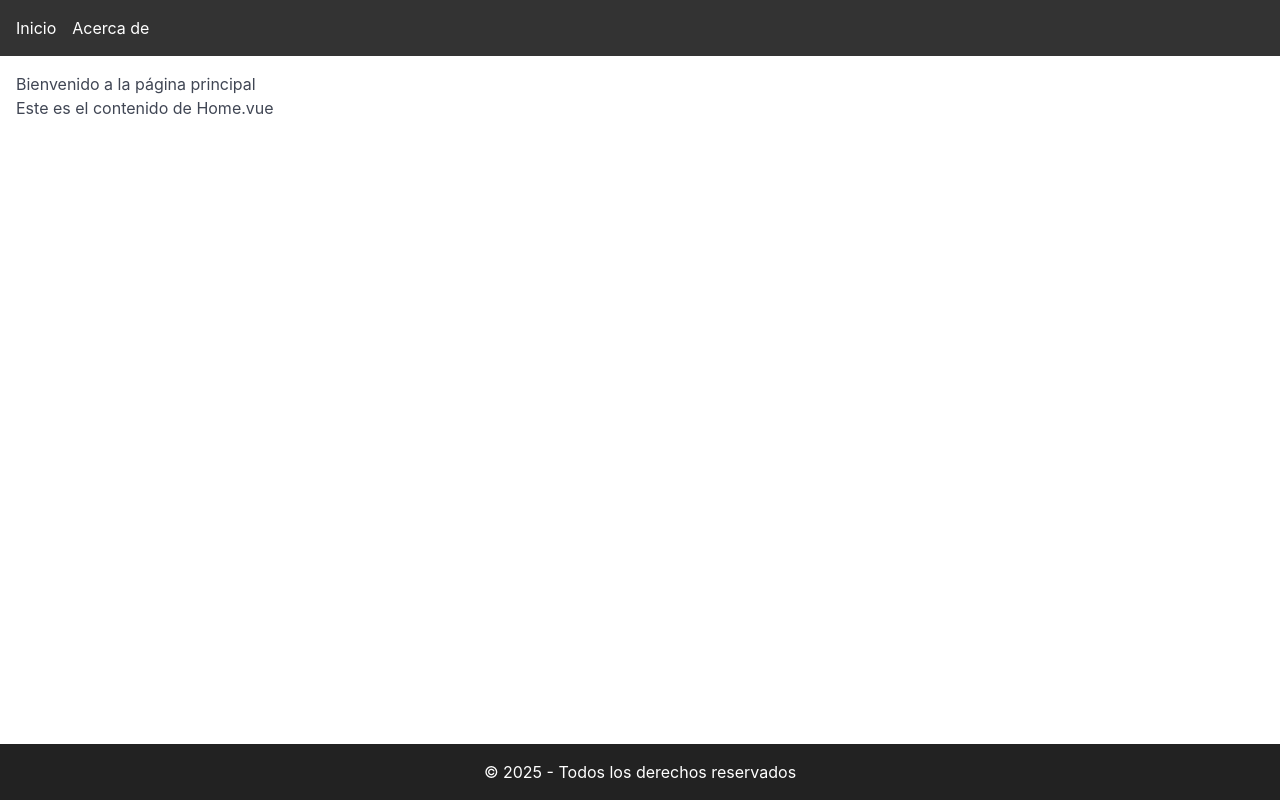
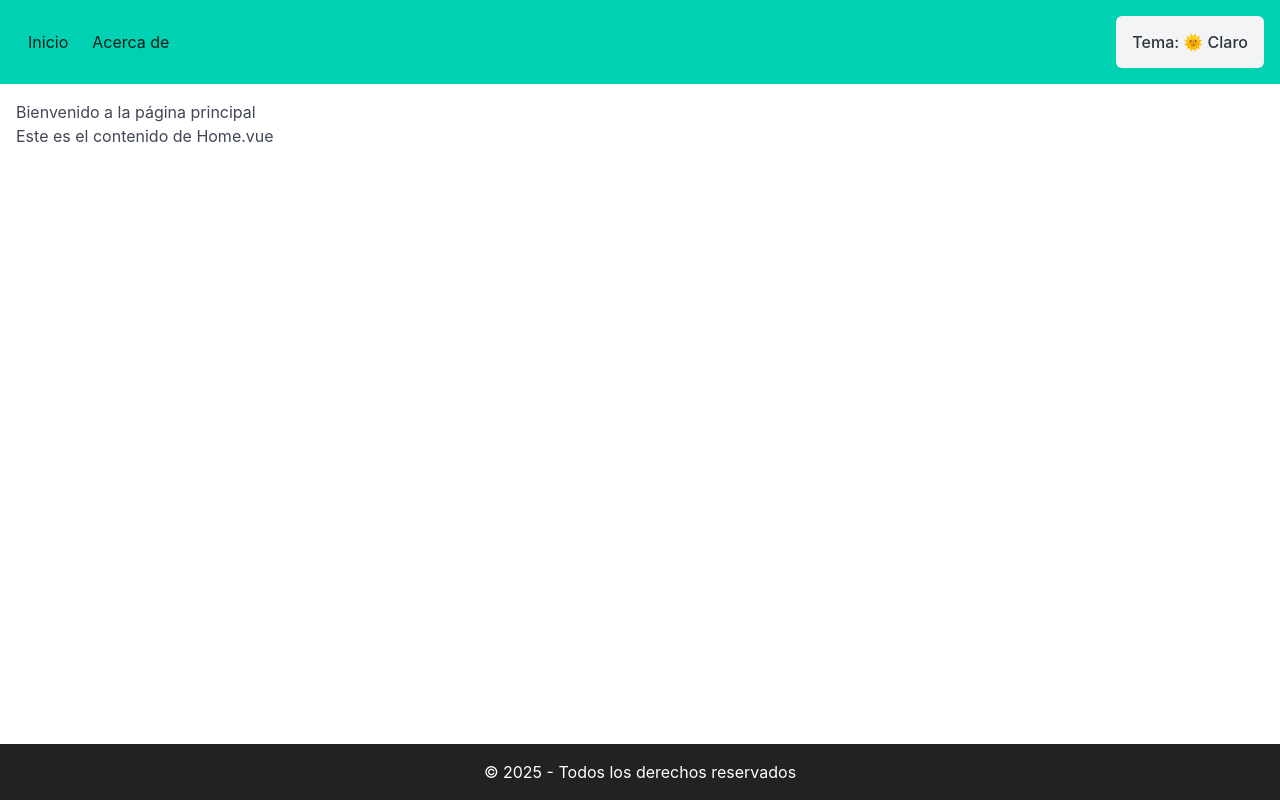
Before and after one commit to AstronautMarkus/VicePenguins-front, a Vue app in the folder VicePenguins/: page / in a window 1280 px wide. Built offline with nearby package versions, Linux system fonts and the light colour scheme.

Commit message:
feat: implement theme toggle functionality with local storage support

```diff
--- a/VicePenguins/src/App.vue
+++ b/VicePenguins/src/App.vue
@@ -1,5 +1,7 @@
-<script setup lang="ts">
+<script setup>
+import { useThemeProvider } from './composables/theme';
 import { RouterView } from 'vue-router';
+useThemeProvider();
 </script>
 
 <template>
--- a/VicePenguins/src/components/Footer.vue
+++ b/VicePenguins/src/components/Footer.vue
@@ -1,4 +1,4 @@
-<template>
+  <template>
     <footer>
       <p>© 2025 - Todos los derechos reservados</p>
     </footer>
--- a/VicePenguins/src/components/Navbar.vue
+++ b/VicePenguins/src/components/Navbar.vue
@@ -1,24 +1,26 @@
+<script setup>
+import { useThemeConsumer } from '../composables/theme';
+
+const { theme, toggleTheme } = useThemeConsumer();
+</script>
+
 <template>
-    <nav>
-      <ul>
-        <li><RouterLink to="/">Inicio</RouterLink></li>
-        <li><RouterLink to="/about">Acerca de</RouterLink></li>
-      </ul>
+  <nav class="navbar is-primary">
+    <div class="navbar-brand">
+      <RouterLink class="navbar-item" to="/">Inicio</RouterLink>
+      <RouterLink class="navbar-item" to="/about">Acerca de</RouterLink>
+    </div>
+
+    <div class="navbar-end">
+      <button class="button is-light" @click="toggleTheme">
+        Tema: {{ theme === 'light' ? '🌞 Claro' : '🌙 Oscuro' }}
+      </button>
+    </div>
   </nav>
 </template>
 
 <style scoped>
-  nav {
-    background: #333;
+.navbar {
   padding: 1rem;
 }
-  ul {
-    display: flex;
-    gap: 1rem;
-    list-style: none;
-  }
-  a {
-    color: white;
-    text-decoration: none;
-  }
 </style>
--- /dev/null
+++ b/VicePenguins/src/composables/theme.ts
@@ -0,0 +1,31 @@
+import { ref, provide, inject } from 'vue';
+
+const THEME_KEY = 'theme_preference';
+
+export function useThemeProvider() {
+  const theme = ref(localStorage.getItem(THEME_KEY) || 'light');
+
+  const applyTheme = () => {
+    document.documentElement.setAttribute('data-theme', theme.value);
+  };
+
+  const toggleTheme = () => {
+    theme.value = theme.value === 'light' ? 'dark' : 'light';
+    localStorage.setItem(THEME_KEY, theme.value);
+    applyTheme();
+  };
+
+  applyTheme();
+
+  provide('theme', theme);
+  provide('toggleTheme', toggleTheme);
+
+  return { theme, toggleTheme };
+}
+
+export function useThemeConsumer() {
+  const theme = inject('theme', ref('light'));
+  const toggleTheme = inject('toggleTheme', () => {});
+
+  return { theme, toggleTheme };
+}
```
Lines whose indentation alone changed are shown as unchanged.
